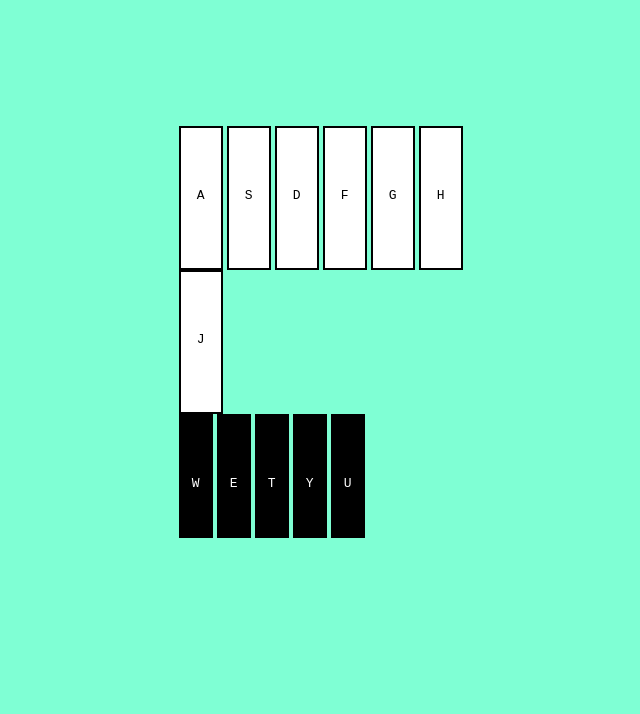
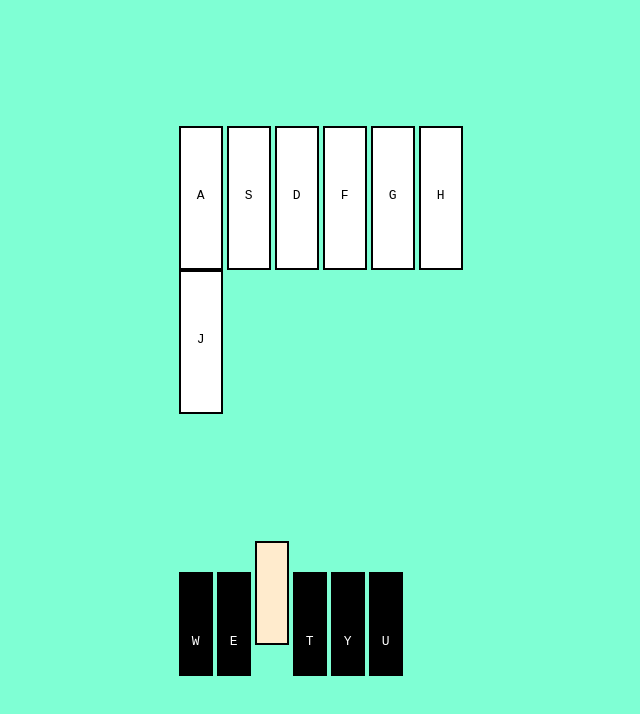
Before and after one commit to Tzimius/Study-project-Virtual-piano, a plain HTML site: page index.html in a window 1280 px wide. Shown: the whole page, without its empty margins (316-956 px from the left). Drawn offline with Linux system fonts and the light colour scheme.

Commit message:
Add files via upload

```diff
--- a/index.html
+++ b/index.html
@@ -6,8 +6,7 @@
     <link rel="stylesheet" href="setting.css">
 </head>
 <body>
-<div class="container">
-    <div class="white-keys">
+    <div class="container white-keys">
         <kbd>A</kbd>
         <kbd>S</kbd>
         <kbd>D</kbd>
@@ -16,14 +15,14 @@
         <kbd>H</kbd>
         <kbd>J</kbd>
     </div>
-    <div class="black-keys">
+    <div class="container black-keys">
         <kbd>W</kbd>
         <kbd>E</kbd>
+        <kbd id="empty"> </kbd>
         <kbd>T</kbd>
         <kbd>Y</kbd>
         <kbd>U</kbd>
     </div>
-</div>
 <script src="beh.js"></script>
 </body>
 </html>
--- a/setting.css
+++ b/setting.css
@@ -1,5 +1,5 @@
 html{background-color: aquamarine;}
-div.white-keys kbd{background-color: white;
+.white-keys kbd{background-color: white;
     display: inline-block;
     border: 2px solid black;
     width: 40px;
@@ -7,17 +7,23 @@ div.white-keys kbd{background-color: white;
     padding: 60px 0px 0px 0px;
     text-align: center;
 }
-div.black-keys kbd{background-color: black;
+.black-keys kbd{background-color: black;
     display: inline-block;
     border: 2px solid black;
     width: 30px;
-    height: 60px;
+    height: 40px;
     padding: 60px 0px 0px 0px;
     text-align: center;
     color: white;
 }
-div.container{
+.container{
     position: relative;
     width: 23%;
     margin: 10% auto;
 }
+#empty{background-color: blanchedalmond;
+    display: inline-block;
+    width: 30px;
+    height: 40px;
+    padding: 60px 0px 0px 0px;
+}
```
